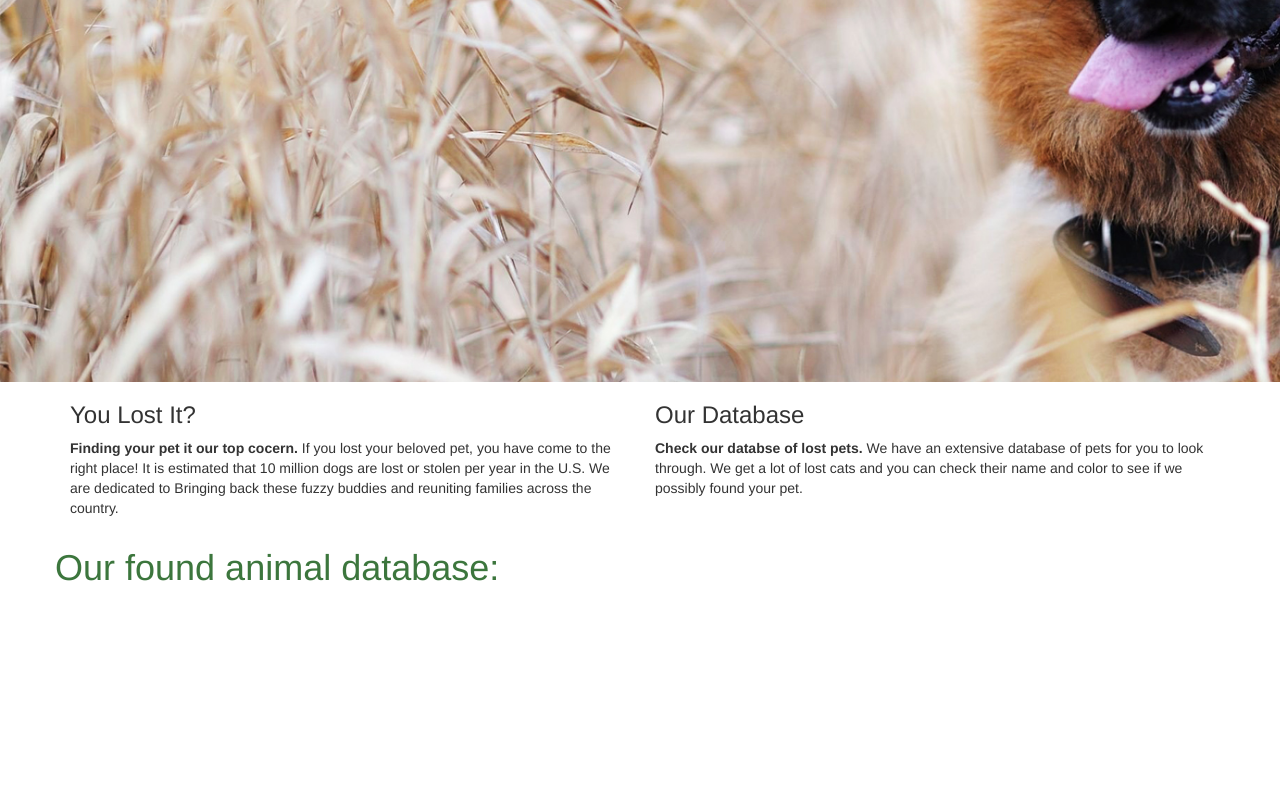
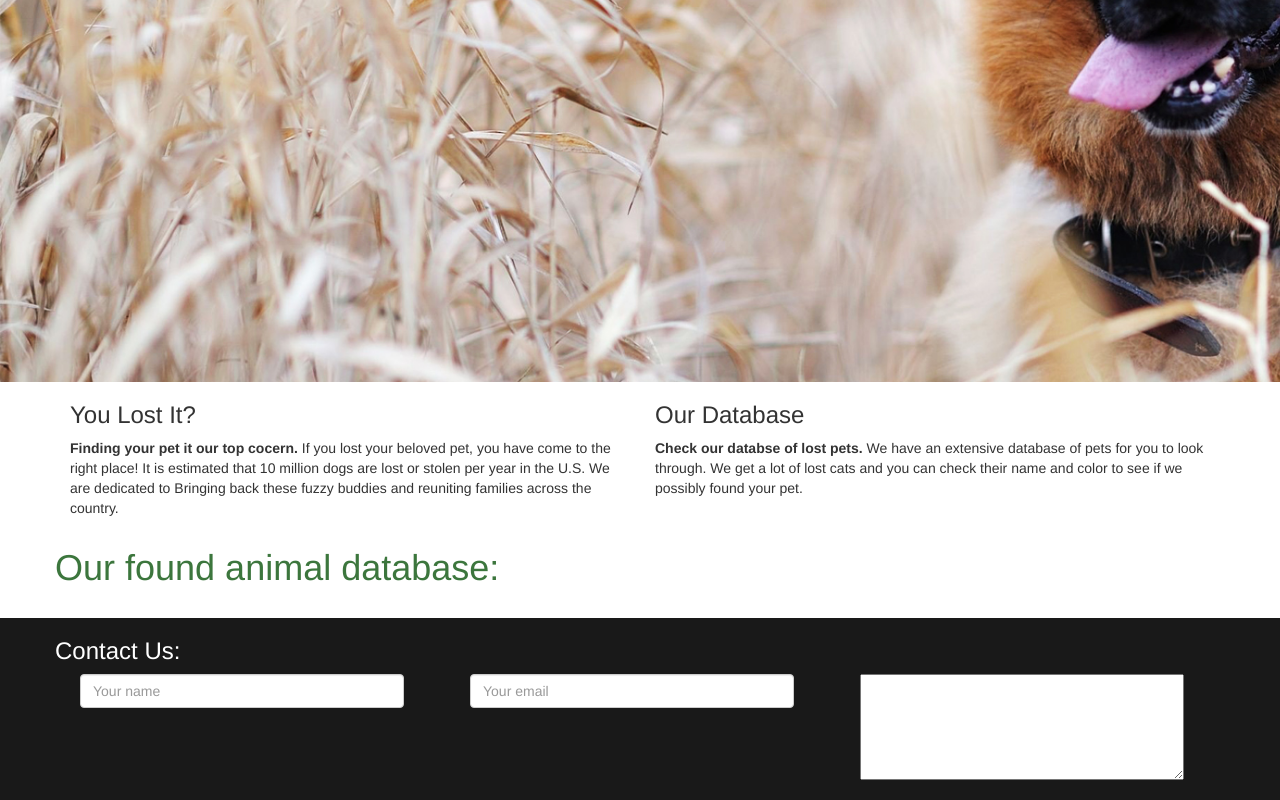
Before and after one commit to Bwilcox18/API-FINAL, a plain HTML site: page index.html in a window 1280 px wide. Shown: the part 676-1476 px from the top of the page. Before the commit the page ends 1294 px from the top, so only its background shows below. Drawn offline with Linux system fonts and the light colour scheme; no server answers.

Commit message:
changed the meat and added contact us section

```diff
--- a/index.html
+++ b/index.html
@@ -25,6 +25,7 @@
 			<ul class="list-inline list-unstyled pull-right">
 				<li><a href="#about-us">About Us</a></li>
 				<li><a href="#animals">Animals</a></li>
+				<li><a href="#contact">Contact Us</a></li>
 			</ul>
 		</div>
 	</div>
@@ -89,7 +90,29 @@
 		<script src="scripts.js"></script>
    </div>
 </section>
-
+<section id="contact">
+	<div class="container">
+		<div class="row">
+			<h3>Contact Us:</h3>
+			<form>
+			  <div class="form-row">
+				<div class="form-group col-xs-12 col-sm-4">
+					<input type="text" class="form-control form-control-lg" id="name" placeholder="Your name">
+				</div>
+				<div class="form-group col-xs-12 col-sm-4">
+					<input type="email" class="form-control form-control-lg" id="email" placeholder="Your email">
+				</div>
+				<div class="form-group col-xs-12 col-sm-4">
+					<textarea name="add" id="add"
+						rows="5" cols="40"
+						placeholder="Your comments here">
+					</textarea>
+				</div>
+			  </div>
+			</form>
+		</div>
+	</div>
+</section>
 	</body>
 
 	</html>
--- a/scripts.js
+++ b/scripts.js
@@ -24,7 +24,7 @@ request.onload = function () {
       h1.textContent = critter.animal_type;
 
       const p = document.createElement('p');
-      p.textContent = `Name: ${critter.animal_name} - Color:${critter.animal_color}`;
+      p.textContent = `Name: ${critter.animal_name} - Color: ${critter.animal_color}`;
 	  p.setAttribute('class', 'text-muted');
 
       container.appendChild(card);
```
